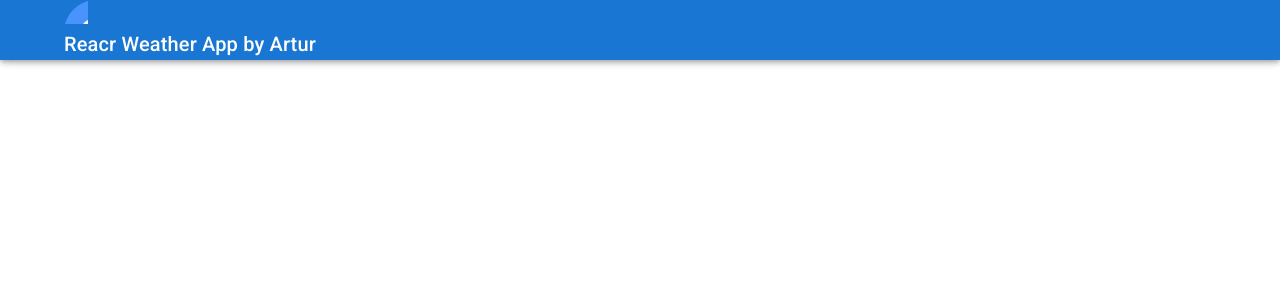
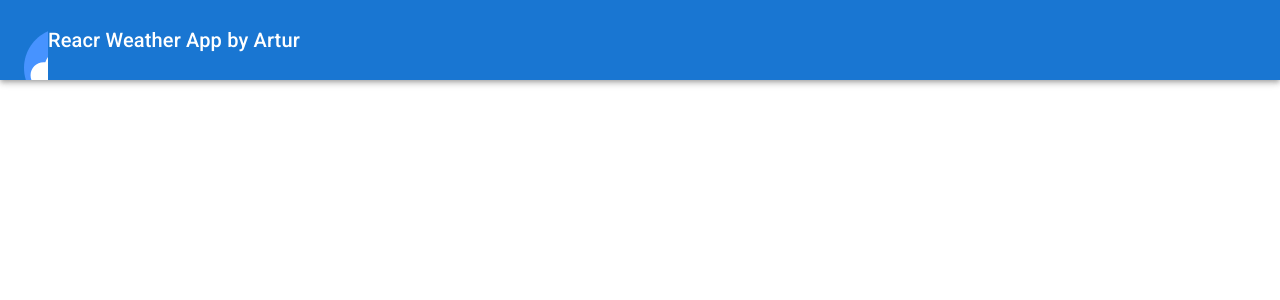
Before and after one commit to ArturDemich/weather-react-app, a React (Create React App) app: page / in a window 1280 px wide. Shown: the top 300 px of the page. Built offline with nearby package versions, Linux system fonts and the light colour scheme.

Commit message:
aded some component

```diff
--- a/src/App.tsx
+++ b/src/App.tsx
@@ -1,30 +1,25 @@
-import { AppBar, Container, SvgIcon, Typography } from '@mui/material';
-import React from 'react';
-import { Route, Routes } from 'react-router-dom';
-import { GlobalSvgSelector } from './assets/GlobalSvgSelector';
-import { Header } from './Header/Header';
-import { Home } from './pages/Home';
-import { InfoCityWeather } from './pages/InfoCityWeather';
-
-
+import { Container } from '@mui/material'
+import React from 'react'
+import { Route, Routes } from 'react-router-dom'
+import { Header } from './Header/Header'
+import { Home } from './pages/Home'
+import { InfoCityWeather } from './pages/InfoCityWeather'
 
 function App() {
-  return (
-    <div className="App">
-      <AppBar>
-        <Container>
-          <SvgIcon>
-            <GlobalSvgSelector id='header-logo' />
-          </SvgIcon>
-          <Typography variant='h6'>Reacr Weather App by Artur</Typography>
-        </Container>
-      </AppBar>
-      <Routes>
-        <Route path='/' element={<Home />} />
-        <Route path='/info-city-weather' element={<InfoCityWeather />} />
-      </Routes>
-    </div>
-  );
+    return (
+        <>
+            <Header />
+            <Container sx={{ mt: '1rem' }}>
+                <Routes>
+                    <Route path="/" element={<Home />} />
+                    <Route
+                        path="/info-city-weather"
+                        element={<InfoCityWeather />}
+                    />
+                </Routes>
+            </Container>
+        </>
+    )
 }
 
-export default App;
+export default App
--- a/src/Header/Header.tsx
+++ b/src/Header/Header.tsx
@@ -1,8 +1,18 @@
-import React from 'react';
+import { AppBar, SvgIcon, Toolbar, Typography } from '@mui/material'
+import React from 'react'
+import { GlobalSvgSelector } from '../assets/GlobalSvgSelector'
 
 interface Props {}
 
 export const Header = (props: Props) => {
-
-	return <div>Header</div>
+    return (
+        <AppBar position="static">
+            <Toolbar>
+                <SvgIcon sx={{ minHeight: 80, minWeight: 80 }}>
+                    <GlobalSvgSelector id="header-logo" />
+                </SvgIcon>
+                <Typography variant="h6">Reacr Weather App by Artur</Typography>
+            </Toolbar>
+        </AppBar>
+    )
 }
--- a/src/assets/GlobalSvgSelector.tsx
+++ b/src/assets/GlobalSvgSelector.tsx
@@ -1,7 +1,7 @@
-import React from 'react';
+import React from 'react'
 
 interface Props {
-  id: string;
+    id: string
 }
 
 export const GlobalSvgSelector = ({ id }: Props) => {
@@ -9,8 +9,8 @@ export const GlobalSvgSelector = ({ id }: Props) => {
         case 'header-logo':
             return (
                 <svg
-          width="65"
-          height="65"
+                    width="80"
+                    height="80"
                     viewBox="0 0 65 65"
                     fill="none"
                     xmlns="http://www.w3.org/2000/svg"
@@ -48,7 +48,7 @@ export const GlobalSvgSelector = ({ id }: Props) => {
                         fill="#DAEFEC"
                     />
                 </svg>
-      );
+            )
         case 'change-theme':
             return (
                 <svg
@@ -63,7 +63,7 @@ export const GlobalSvgSelector = ({ id }: Props) => {
                         fill="#4793FF"
                     />
                 </svg>
-      );
+            )
         case 'rain':
             return (
                 <svg
@@ -106,11 +106,15 @@ export const GlobalSvgSelector = ({ id }: Props) => {
                             gradientTransform="translate(10.7539 -24.6966) rotate(-90) scale(20.9574 6.69705)"
                         >
                             <stop stopColor="#486DA8" stopOpacity="0.4" />
-              <stop offset="1" stopColor="#486DA8" stopOpacity="0" />
+                            <stop
+                                offset="1"
+                                stopColor="#486DA8"
+                                stopOpacity="0"
+                            />
                         </radialGradient>
                     </defs>
                 </svg>
-      );
+            )
         case 'small_rain':
             return (
                 <svg
@@ -153,11 +157,15 @@ export const GlobalSvgSelector = ({ id }: Props) => {
                             gradientTransform="translate(10.7539 -24.6966) rotate(-90) scale(20.9574 6.69705)"
                         >
                             <stop stopColor="#486DA8" stopOpacity="0.4" />
-              <stop offset="1" stopColor="#486DA8" stopOpacity="0" />
+                            <stop
+                                offset="1"
+                                stopColor="#486DA8"
+                                stopOpacity="0"
+                            />
                         </radialGradient>
                     </defs>
                 </svg>
-      );
+            )
         case 'small_rain_sun':
             return (
                 <svg
@@ -219,11 +227,15 @@ export const GlobalSvgSelector = ({ id }: Props) => {
                             gradientTransform="translate(15.0679 -22.6966) rotate(-90) scale(20.9574 6.69705)"
                         >
                             <stop stopColor="#486DA8" stopOpacity="0.4" />
-              <stop offset="1" stopColor="#486DA8" stopOpacity="0" />
+                            <stop
+                                offset="1"
+                                stopColor="#486DA8"
+                                stopOpacity="0"
+                            />
                         </radialGradient>
                     </defs>
                 </svg>
-      );
+            )
         case 'sun':
             return (
                 <svg
@@ -255,7 +267,7 @@ export const GlobalSvgSelector = ({ id }: Props) => {
                         </linearGradient>
                     </defs>
                 </svg>
-      );
+            )
         case 'mainly_cloudy':
             return (
                 <svg
@@ -299,11 +311,15 @@ export const GlobalSvgSelector = ({ id }: Props) => {
                             gradientTransform="translate(17.9439 -22.6966) rotate(-90) scale(20.9574 6.69705)"
                         >
                             <stop stopColor="#486DA8" stopOpacity="0.4" />
-              <stop offset="1" stopColor="#486DA8" stopOpacity="0" />
+                            <stop
+                                offset="1"
+                                stopColor="#486DA8"
+                                stopOpacity="0"
+                            />
                         </radialGradient>
                     </defs>
                 </svg>
-      );
+            )
         case 'close':
             return (
                 <svg
@@ -322,9 +338,9 @@ export const GlobalSvgSelector = ({ id }: Props) => {
                         fill="#4793FF"
                     />
                 </svg>
-      );
+            )
 
         default:
-      return null;
+            return null
     }
-};
+}
--- a/src/pages/Home.tsx
+++ b/src/pages/Home.tsx
@@ -1,8 +1,13 @@
-import React from 'react';
+import { Grid } from '@mui/material'
+import React from 'react'
+import WeatherCard from './WeatherCard'
 
 interface Props {}
 
 export const Home = (props: Props) => {
-
-	return <div>Home</div>
+    return (
+        <Grid container spacing={2}>
+            <WeatherCard />
+        </Grid>
+    )
 }
--- a/src/pages/InfoCityWeather.tsx
+++ b/src/pages/InfoCityWeather.tsx
@@ -1,8 +1,7 @@
-import React from 'react';
+import React from 'react'
 
 interface Props {}
 
 export const InfoCityWeather = (props: Props) => {
-
-	return <div>Info City Weather</div>
+    return <div>Info City Weather</div>
 }
--- /dev/null
+++ b/src/pages/WeatherCard.tsx
@@ -0,0 +1,10 @@
+import { Grid } from '@mui/material'
+import React from 'react'
+
+interface Props {}
+
+const WeatherCard = (props: Props) => {
+    return <Grid item xs={12} md={4}></Grid>
+}
+
+export default WeatherCard
```
Also changed, not shown: 1 other file (tests, documents, lock files or other folders). Lines whose indentation alone changed are shown as unchanged.
